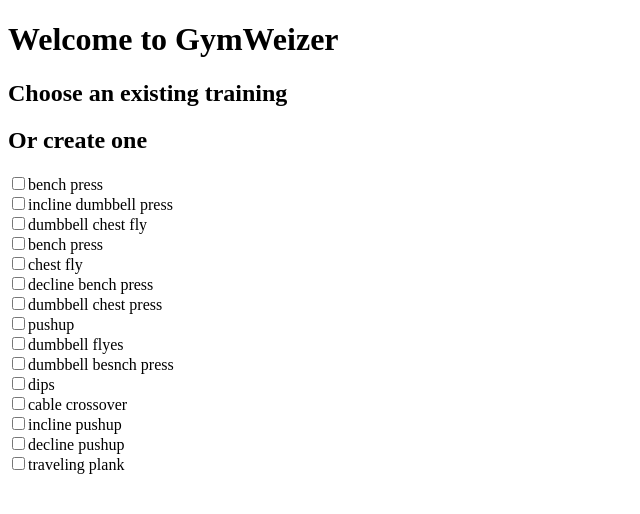
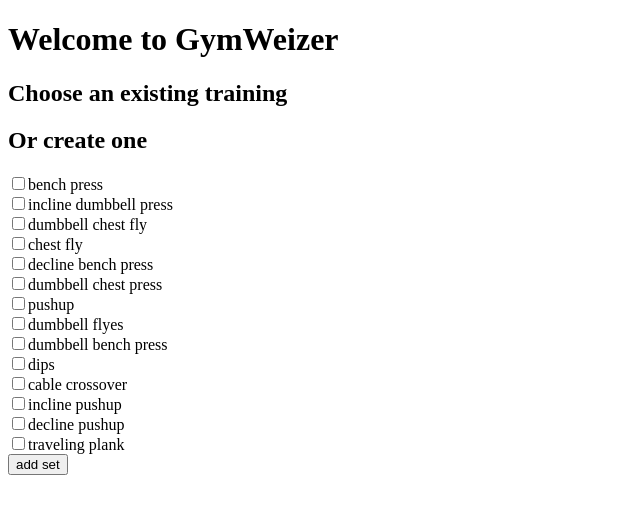
Before and after one commit to luizfiorentino/gymweizer, a Next.js app: page / in a window 1280 px wide. Shown: the top 514 px of the page, without its empty margins (0-640 px from the left). Built offline with nearby package versions, Linux system fonts and the light colour scheme.

Commit message:
added toggle logic (exercises can be added and list can be removed)

```diff
--- a/pages/index.js
+++ b/pages/index.js
@@ -1,35 +1,84 @@
-import React from "react";
+import React, { useState } from "react";
 
 export default function index() {
+  const [pageMode, setPageMode] = useState("create");
+  const [selectedExercises, setSelectedExercises] = useState({});
+
   const exerciseBank = [
     "bench press",
     "incline dumbbell press",
     "dumbbell chest fly",
-    "bench press",
     "chest fly",
     "decline bench press",
     "dumbbell chest press",
     "pushup",
     "dumbbell flyes",
-    "dumbbell besnch press",
+    "dumbbell bench press",
     "dips",
     "cable crossover",
     "incline pushup",
     "decline pushup",
     "traveling plank",
   ];
+
+  const handleCheckboxChange = (exercise) => {
+    setSelectedExercises((prev) => ({
+      ...prev,
+      [exercise]: !prev[exercise],
+    }));
+  };
+
+  const addExercises = () => {
+    const selectedList = Object.keys(selectedExercises).filter(
+      (exercise) => selectedExercises[exercise]
+    );
+    if (!selectedList.length) {
+      return;
+    }
+    setSelectedExercises(selectedList);
+    setPageMode("view");
+  };
+
+  const removeExercises = () => {
+    setSelectedExercises({});
+    setPageMode("create");
+  };
+  console.log(selectedExercises, addExercises);
+
   return (
     <div>
       <h1>Welcome to GymWeizer</h1>
       <h2>Choose an existing training</h2>
-      <h2>Or create one</h2>
-      {exerciseBank &&
-        exerciseBank.map((exercise) => (
-          <div>
-            <input type="checkbox" value={exercise} label={exercise} />
-            <label for="scales">{exercise}</label>
+      {selectedExercises.length &&
+        selectedExercises.map((exercise, index) => (
+          <div key={index}>
+            <li>{exercise}</li>
           </div>
         ))}
+      <h2>Or create one</h2>
+      {pageMode !== "view" &&
+        exerciseBank &&
+        exerciseBank.map((exercise, index) => (
+          <div key={index}>
+            <div>
+              <input
+                type="checkbox"
+                id={`exercise-${index}`}
+                value={exercise}
+                checked={!!selectedExercises[exercise]}
+                onChange={() => handleCheckboxChange(exercise)}
+              />
+              <label for="exercises">{exercise}</label>
+            </div>
+          </div>
+        ))}
+      <div>
+        <button
+          onClick={pageMode === "create" ? addExercises : removeExercises}
+        >
+          {pageMode === "create" ? "add set" : "reset"}
+        </button>
+      </div>
     </div>
   );
 }
```
